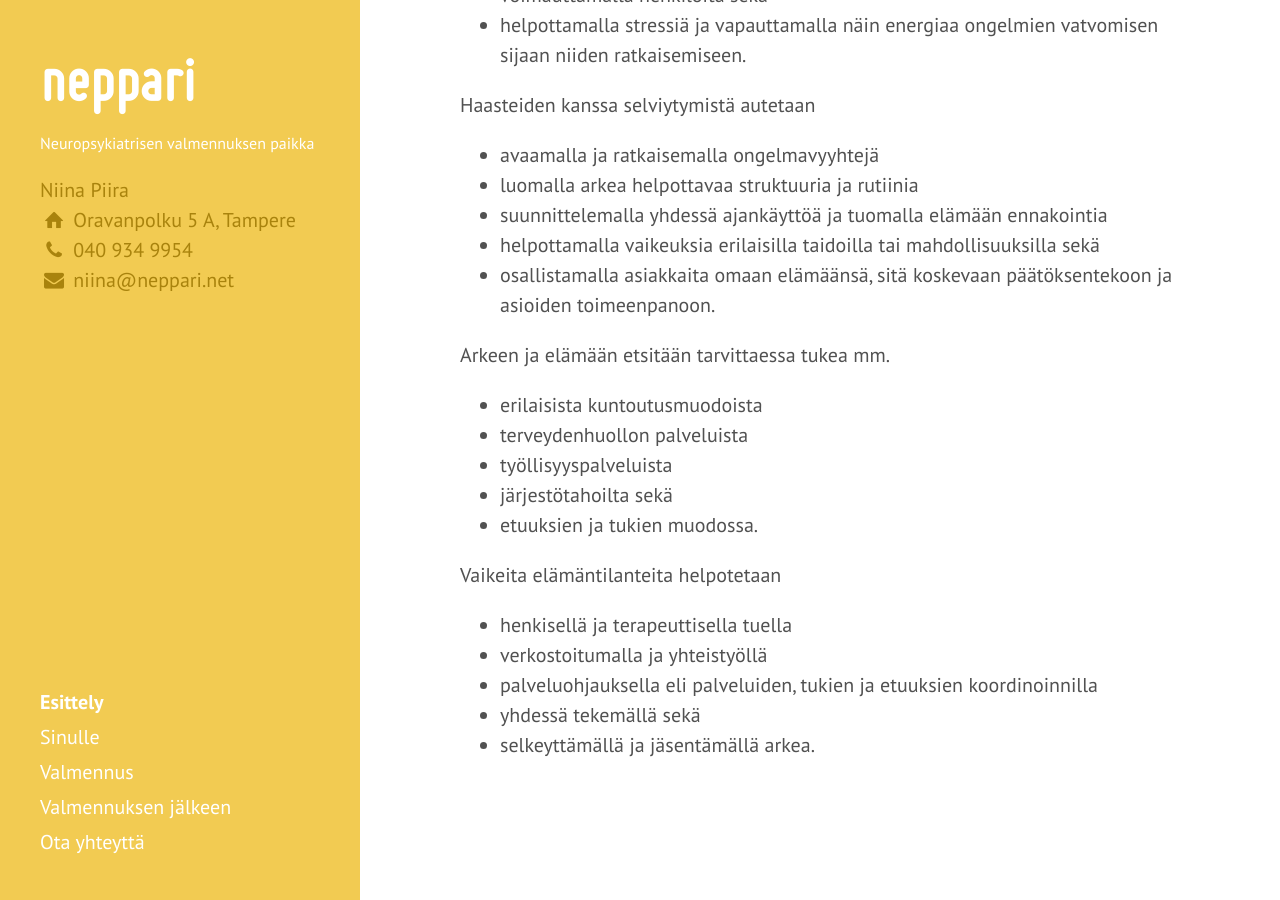
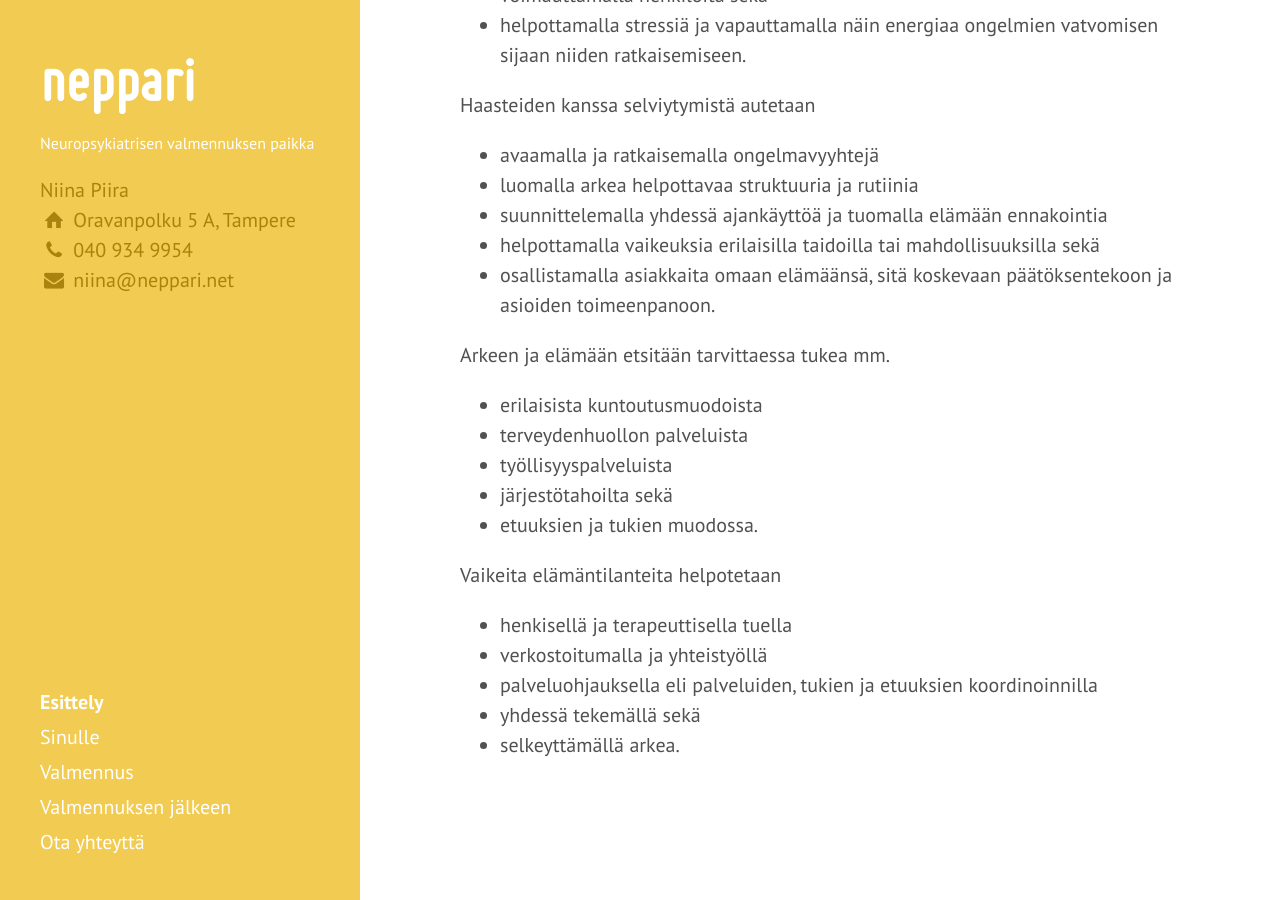
Before and after one commit to niinapiira/neppari.net, a Jekyll site: the page built from index.md, in a window 1280 px wide and 900 px high, scrolled down 968 px. Built offline with Jekyll 4.4.1, drawn with Linux system fonts in a browser that asks for light colours; Markdown is read by kramdown in place of the engine named in the settings.

Commit message:
Updated index.md

```diff
--- a/index.md
+++ b/index.md
@@ -48,4 +48,4 @@ Vaikeita elämäntilanteita helpotetaan
 * verkostoitumalla ja yhteistyöllä
 * palveluohjauksella eli palveluiden, tukien ja etuuksien koordinoinnilla
 * yhdessä tekemällä sekä
-* selkeyttämällä ja jäsentämällä arkea.
+* selkeyttämällä arkea.
```
